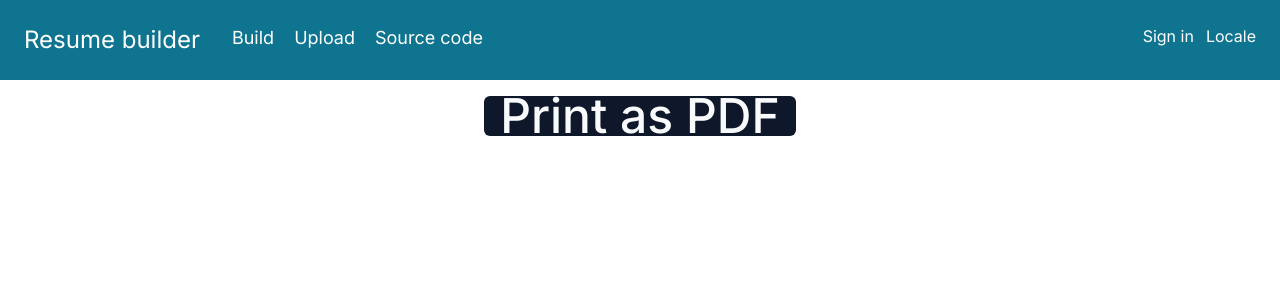
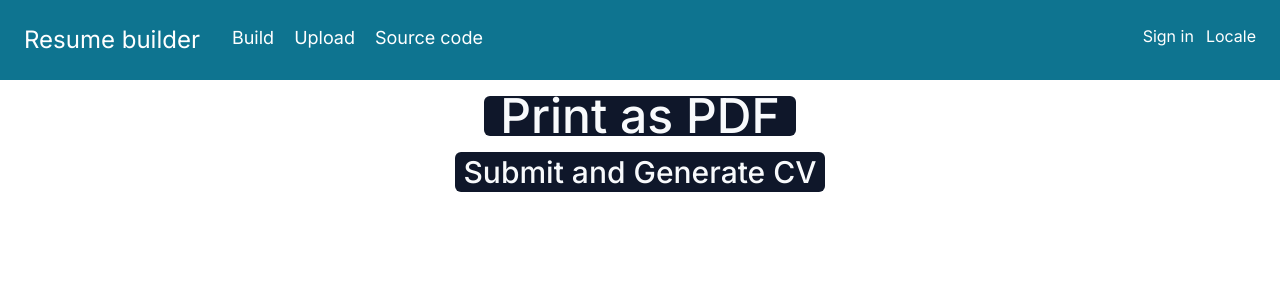
Before and after one commit to jkuzmanovik/cv-builder, a Next.js app: page /download in a window 1280 px wide. Shown: the top 300 px of the page. Built offline with nearby package versions, Linux system fonts and the light colour scheme; no server answers.

Commit message:
working with custom data

```diff
--- a/components/RenderCV.tsx
+++ b/components/RenderCV.tsx
@@ -1,38 +1,66 @@
 "use client";
+
 import { useEffect, useState } from "react";
 import { Button } from "./ui/button";
+import useFormStore from "@/hooks/form-hook";
 
 const RenderCV = () => {
   const [htmlContent, setHtmlContent] = useState("");
+  const form = useFormStore();
 
   useEffect(() => {
-    fetch(
-      "https://y3venvn9v6.execute-api.us-east-1.amazonaws.com/dev/get-user/1234"
-    )
-      .then((response) => response.text())
-      .then((data) => setHtmlContent(data))
-      .catch((error) => console.error(error));
-  }, []);
-
-  useEffect(() => {
-    // This is where you can do something with the HTML content
     console.log(htmlContent);
   }, [htmlContent]);
+
+  const handleSubmit = async () => {
+    try {
+      const response = await fetch(
+        "https://rs6x4t44bi.execute-api.us-east-1.amazonaws.com/dev/createResume",
+        {
+          method: "POST",
+          headers: {
+            "Content-Type": "application/json",
+          },
+          body: JSON.stringify(form.json), // Replace 'form.json' with your form data
+        }
+      );
+
+      if (response.ok) {
+        const html = await response.text();
+        setHtmlContent(html);
+      } else {
+        console.error("Failed to fetch HTML content");
+      }
+    } catch (error) {
+      console.error("Error fetching HTML content:", error);
+    }
+  };
 
   const printDocument = () => {
     document.title = "My_CV";
     window.print();
-  }
-
-
-
+  };
 
   return (
     <>
-    <div>
-      <Button onClick={printDocument} className="text-5xl flex  mx-auto mt-4 p-4">Print as PDF</Button>
-      <div dangerouslySetInnerHTML={{ __html: htmlContent }} id="cv-content"/>
-    </div>
+      <div>
+        <Button
+          onClick={printDocument}
+          className="text-5xl flex mx-auto mt-4 p-4"
+        >
+          Print as PDF
+        </Button>
+        <Button
+          onClick={handleSubmit}
+          className="text-3xl flex mx-auto mt-4 p-2"
+        >
+          Submit and Generate CV
+        </Button>
+        <div
+          dangerouslySetInnerHTML={{ __html: htmlContent }}
+          id="cv-content"
+        />
+      </div>
     </>
   );
 };
```
